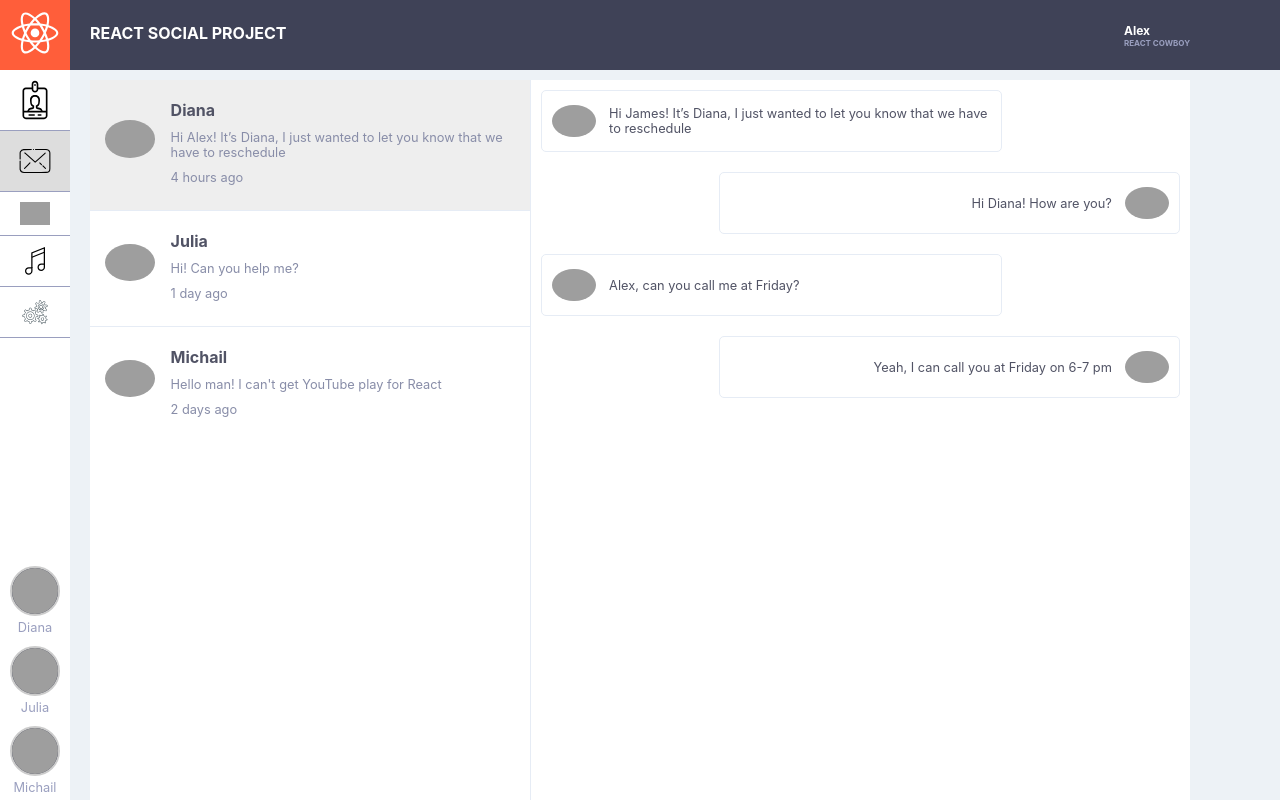
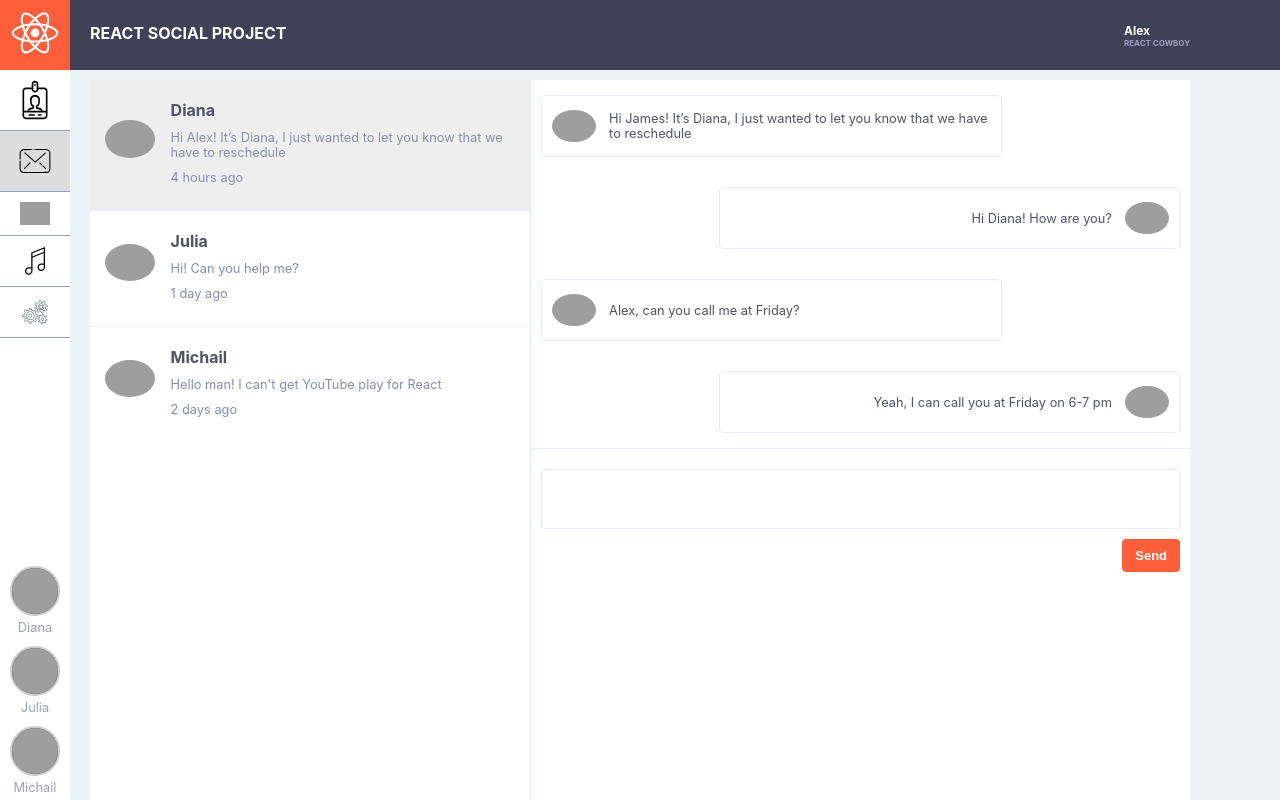
Before and after one commit to WebArcticFox/reactjspathsamurai, a React (Create React App) app in the folder social/: page /messages/1 in a window 1280 px wide. Shown: the top 800 px of the page. Built offline with nearby package versions, Linux system fonts and the light colour scheme; grey boxes are pictures that could not be loaded.

Commit message:
FLUX (posts and messages) + observer

```diff
--- a/social/src/App.js
+++ b/social/src/App.js
@@ -8,24 +8,22 @@ import Messages from "./components/Messages/Messages";
 import News from "./components/News/News";
 import Music from "./components/Music/Music";
 import Settings from "./components/Settings/Settings";
-import {BrowserRouter, Route} from "react-router-dom";
+import {Route} from "react-router-dom";
 
 
 
 const App = (props) => {
   return (
-      <BrowserRouter>
         <div className="App">
             <Sidebar state={props.state.sideBar} />
             <Header />
-            <Route path="/profile" render={ () => <Profile state={props.state.profilePage} /> } />
-            <Route path="/messages" render={ () => <Messages state={props.state.messagesPage} /> } />
+            <Route path="/profile" render={ () => <Profile state={props.state.profilePage} sendPost={props.sendPost} updateNewPostText={props.updateNewPostText} /> } />
+            <Route path="/messages" render={ () => <Messages state={props.state.messagesPage} sendMessage={props.sendMessage} updateNewMessageText={props.updateNewMessageText} /> } />
             <Route path="/news" component={News}/>
             <Route path="/music" component={Music}/>
             <Route path="/settings" component={Settings}/>
             <Footer />
         </div>
-      </BrowserRouter>
   );
 }
 
--- a/social/src/components/Messages/Message/Message.module.css
+++ b/social/src/components/Messages/Message/Message.module.css
@@ -34,7 +34,7 @@
 }
 
 .message_in_dialog {
-    margin: 10px;
+    margin: 15px 10px;
     border: 1px solid #e6ecf5;
     padding: 5px 10px;
     width: 70%;
--- a/social/src/components/Messages/Messages.jsx
+++ b/social/src/components/Messages/Messages.jsx
@@ -6,6 +6,17 @@ import {Route} from "react-router-dom";
 
 
 const Messages = (props) => {
+
+    let newMessageArea = React.createRef()
+
+    let sendMessage = () => {
+        props.sendMessage();
+    }
+
+    let onMessageChange = () => {
+        props.updateNewMessageText(newMessageArea.current.value)
+    }
+
     return (
         <div className={style.container}>
             <div className={style.content}>
@@ -17,6 +28,12 @@ const Messages = (props) => {
                 <div className={style.now_dialogs}>
                     <Route path="/messages/1">
                         {props.state.messagesArray.map( message => <Message userImage={message.userImage} textMessage={message.textMessage} messageStyle={message.messageStyle} /> )}
+                        <div className={style.comment_form}>
+                            <div className={style.comment_form__text}>
+                                <textarea ref={newMessageArea} value={props.state.currentMessageText} onChange={ onMessageChange } className={style.comment_form__text_area}></textarea>
+                            </div>
+                            <button onClick={ sendMessage } className={style.comment_form__input}>Send</button>
+                        </div>
                     </Route>
                 </div>
             </div>
--- a/social/src/components/Messages/Messages.module.css
+++ b/social/src/components/Messages/Messages.module.css
@@ -40,3 +40,62 @@
 .notification_event {
     width: 84%;
 }
+
+
+.comment_form {
+    border-top: 1px solid #e6ecf5;
+    padding: 20px 10px;
+    margin-top: 30px;
+    clear: both;
+}
+
+.comment_form__text_area {
+    display: block;
+    width: 100%;
+    height: auto;
+    padding: 1.1rem;
+    font-size: 1rem;
+    font-weight: 400;
+    line-height: 1.5;
+    color: #495057;
+    background-color: #fff;
+    background-clip: padding-box;
+    border: 1px solid #e6ecf5;
+    border-radius: .25rem;
+    transition: border-color .15s ease-in-out,box-shadow .15s ease-in-out;
+    min-height: 60px;
+    height: 60px;
+    transition: all .3s ease;
+    resize: none;
+    color: #515365;
+    line-height: inherit;
+    font-size: .875rem;
+    outline: none;
+    background-color: transparent;
+}
+
+.comment_form__input {
+    display: inline-block;
+    font-weight: 700;
+    float: right;
+    margin: 10px 0;
+    text-align: center;
+    vertical-align: middle;
+    user-select: none;
+    border: 1px solid transparent;
+    padding: .375rem .75rem;
+    font-size: .812rem;
+    line-height: 1.5;
+    border-radius: .25rem;
+    transition: all .15s ease-in-out;
+    background-color: #ff5e3a;
+    border-color: #ff5e3a;
+    color: #fff;
+    cursor: pointer;
+}
+
+.comment_form__input:hover {
+    background-color: #ff763a;
+    border-color: #ff763a;
+    opacity: 1;
+}
--- a/social/src/components/Profile/Posts/Posts.jsx
+++ b/social/src/components/Profile/Posts/Posts.jsx
@@ -4,17 +4,27 @@ import Post from "./Post/Post";
 
 
 const Posts = (props) => {
+    let newPostArea = React.createRef()
+
+    let sendPost = () => {
+        props.sendPost();
+    }
+
+    let onPostChange = () => {
+        props.updateNewPostText(newPostArea.current.value)
+    }
+
     return (
         <div>
             <div className={style.profile__posts}>
                 {props.PostArray.map( post => <Post name={post.postH1} message={post.postText} likeCount={post.likeCount} /> )}
             </div>
-            <form className={style.comment_form}>
+            <div className={style.comment_form}>
                 <div className={style.comment_form__text}>
-                    <textarea className={style.comment_form__text_area}></textarea>
+                    <textarea ref={newPostArea} onChange={ onPostChange } className={style.comment_form__text_area} value={props.newPostText}></textarea>
                 </div>
-                <button className={style.comment_form__input}>Post Comment</button>
-            </form>
+                <button onClick={ sendPost } className={style.comment_form__input}>Post Comment</button>
+            </div>
         </div>
     )
 }
--- a/social/src/components/Profile/Profile.jsx
+++ b/social/src/components/Profile/Profile.jsx
@@ -14,7 +14,7 @@ const Profile = (props) => {
                 <AboutUser />
             </div>
             <div className={style.content}>
-                <Posts PostArray={props.state.postArray} />
+                <Posts PostArray={props.state.postArray}  newPostText={props.state.newPostText} sendPost={props.sendPost} updateNewPostText={props.updateNewPostText} />
             </div>
         </div>
     )
--- a/social/src/index.js
+++ b/social/src/index.js
@@ -1,18 +1,26 @@
 import React from 'react';
-import ReactDOM from 'react-dom';
 import './index.css';
-import App from './App';
 import reportWebVitals from './reportWebVitals';
-import state from './redux/state'
+import state, {sendMessage, sendPost, subscribe, updateNewMessageText, updateNewPostText} from "./redux/state";
+import ReactDOM from "react-dom";
+import {BrowserRouter} from "react-router-dom";
+import App from "./App";
 
 
-ReactDOM.render(
-  <React.StrictMode>
-    <App state={state} />
-  </React.StrictMode>,
-  document.getElementById('root')
-);
+let rerenderTree = (state) => {
+    ReactDOM.render(
+        <React.StrictMode>
+            <BrowserRouter>
+                <App state={state} sendPost={sendPost} updateNewPostText={updateNewPostText} sendMessage={sendMessage} updateNewMessageText={updateNewMessageText}/>
+            </BrowserRouter>
+        </React.StrictMode>,
+        document.getElementById('root')
+    );
+}
 
+rerenderTree(state);
+
+subscribe(rerenderTree);
 // If you want to start measuring performance in your app, pass a function
 // to log results (for example: reportWebVitals(console.log))
 // or send to an analytics endpoint. Learn more: https://bit.ly/CRA-vitals
--- a/social/src/redux/state.js
+++ b/social/src/redux/state.js
@@ -1,3 +1,7 @@
+let rerenderTree = () => {
+    console.log('State changed');
+}
+
 let state = {
     profilePage: {
         postArray: [
@@ -14,6 +18,7 @@ let state = {
                 likeCount: '13'
             }
         ],
+        newPostText: ''
     },
     messagesPage: {
         messagesArray: [
@@ -65,6 +70,7 @@ let state = {
                 lastMessageDate: '2 days ago'
             }
         ],
+        currentMessageText: ''
     },
     sideBar: {
         friends: [
@@ -88,4 +94,44 @@ let state = {
 
 }
 
+window.state = state;
+
+export const sendPost = () => {
+    let newPost = {
+        postId: 5,
+        postH1: 'Test',
+        postText: state.profilePage.newPostText,
+        likeCount: 0
+    }
+    state.profilePage.postArray.push(newPost)
+    state.profilePage.newPostText = ''
+    rerenderTree(state);
+}
+
+export const updateNewPostText = (newText) => {
+    state.profilePage.newPostText = newText
+    rerenderTree(state);
+}
+
+export const sendMessage = () => {
+    let newMessage = {
+        messageId: 5,
+        userImage: "https://st.fl.ru/users/he/heikun/foto/f_293609fee65839c2.jpeg",
+        textMessage: state.messagesPage.currentMessageText,
+        messageStyle: 'message_for_people'
+    }
+    state.messagesPage.messagesArray.push(newMessage)
+    state.messagesPage.currentMessageText = ''
+    rerenderTree(state);
+}
+
+export const updateNewMessageText = (newText) => {
+    state.messagesPage.currentMessageText = newText
+    rerenderTree(state);
+}
+
+export const subscribe = (observer) => {
+    rerenderTree = observer
+}
+
 export default state;
```
